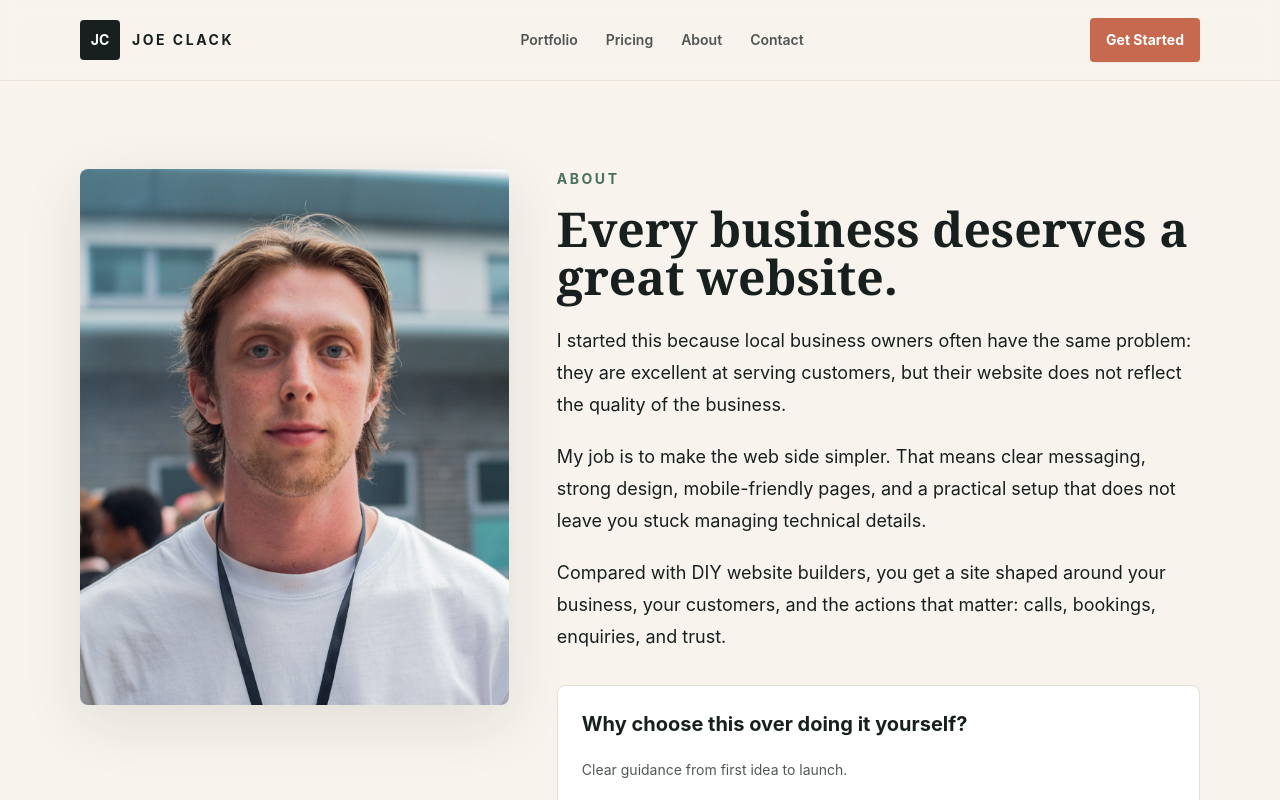
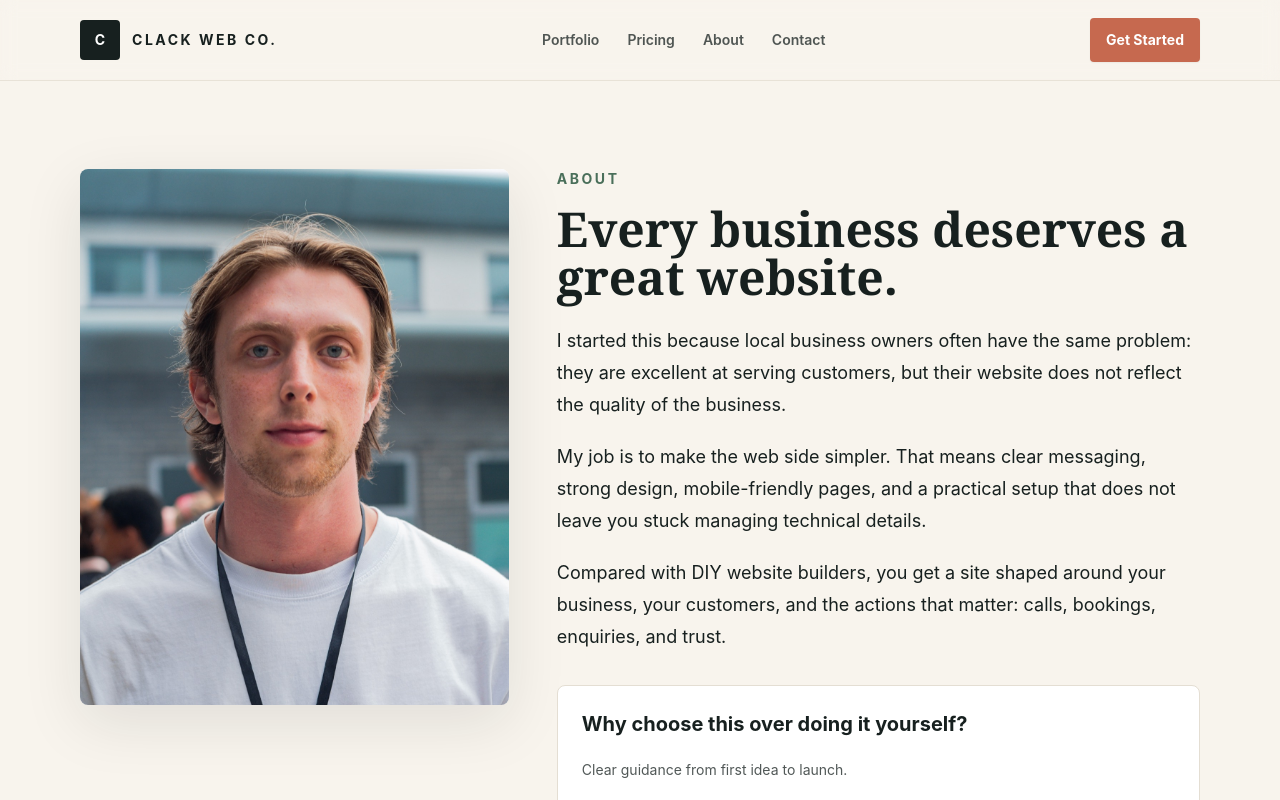
Before and after one commit to clack-web-co/website, a Next.js app: page /about in a window 1280 px wide. Shown: the top 800 px of the page. Built offline with nearby package versions, Linux system fonts and the light colour scheme.

Commit message:
Brand site as Clack Web Co

```diff
--- a/app/about/page.tsx
+++ b/app/about/page.tsx
@@ -4,7 +4,7 @@ import Link from "next/link";
 
 export const metadata: Metadata = {
   title: "About",
-  description: "Meet the person behind the small business website builder."
+  description: "Meet Joe Clack, the person behind Clack Web Co."
 };
 
 export default function AboutPage() {
--- a/app/layout.tsx
+++ b/app/layout.tsx
@@ -5,16 +5,18 @@ import Footer from "@/components/Footer";
 
 export const metadata: Metadata = {
   metadataBase: new URL("https://side-proj.vercel.app"),
+  applicationName: "Clack Web Co.",
   title: {
-    default: "Professional Websites for Small Local Businesses",
-    template: "%s | Small Business Website Builder"
+    default: "Clack Web Co. | Professional Websites for Local Businesses",
+    template: "%s | Clack Web Co."
   },
   description:
     "Professional, easy-to-manage websites for local businesses that need a polished online presence without the technical headache.",
   openGraph: {
-    title: "Professional Websites Made Simple",
+    title: "Clack Web Co. | Professional Websites Made Simple",
     description:
       "A clear, trusted path to a better website for restaurants, salons, trades, shops, and local service businesses.",
+    siteName: "Clack Web Co.",
     type: "website"
   }
 };
--- a/components/Footer.tsx
+++ b/components/Footer.tsx
@@ -6,7 +6,7 @@ export default function Footer() {
       <div className="container grid gap-10 py-12 md:grid-cols-[1.3fr_1fr_1fr]">
         <div>
           <p className="text-sm font-bold uppercase tracking-[0.18em] text-white/60">
-            Joe Clack
+            Clack Web Co.
           </p>
           <h2 className="mt-3 max-w-sm font-display text-3xl">
             Professional websites made simple for local businesses.
--- a/components/Header.tsx
+++ b/components/Header.tsx
@@ -20,12 +20,17 @@ export default function Header() {
   return (
     <header className="sticky top-0 z-50 border-b border-line/80 bg-cream/92 backdrop-blur">
       <div className="container flex min-h-20 items-center justify-between gap-5">
-        <Link href="/" className="flex items-center gap-3" aria-label="Go home" onClick={closeMenu}>
+        <Link
+          href="/"
+          className="flex items-center gap-3"
+          aria-label="Clack Web Co. home"
+          onClick={closeMenu}
+        >
           <span className="grid h-10 w-10 place-items-center rounded bg-ink text-sm font-bold text-white">
-            JC
+            C
           </span>
           <span className="text-sm font-bold uppercase tracking-[0.18em] text-ink">
-            Joe Clack
+            Clack Web Co.
           </span>
         </Link>
         <nav className="hidden items-center gap-7 text-sm font-semibold text-ink/75 md:flex">
--- a/package.json
+++ b/package.json
@@ -1,5 +1,5 @@
 {
-  "name": "side-proj",
+  "name": "clack-web-co",
   "version": "0.1.0",
   "private": true,
   "scripts": {
```
Also changed, not shown: 2 other files (tests, documents, lock files or other folders).
